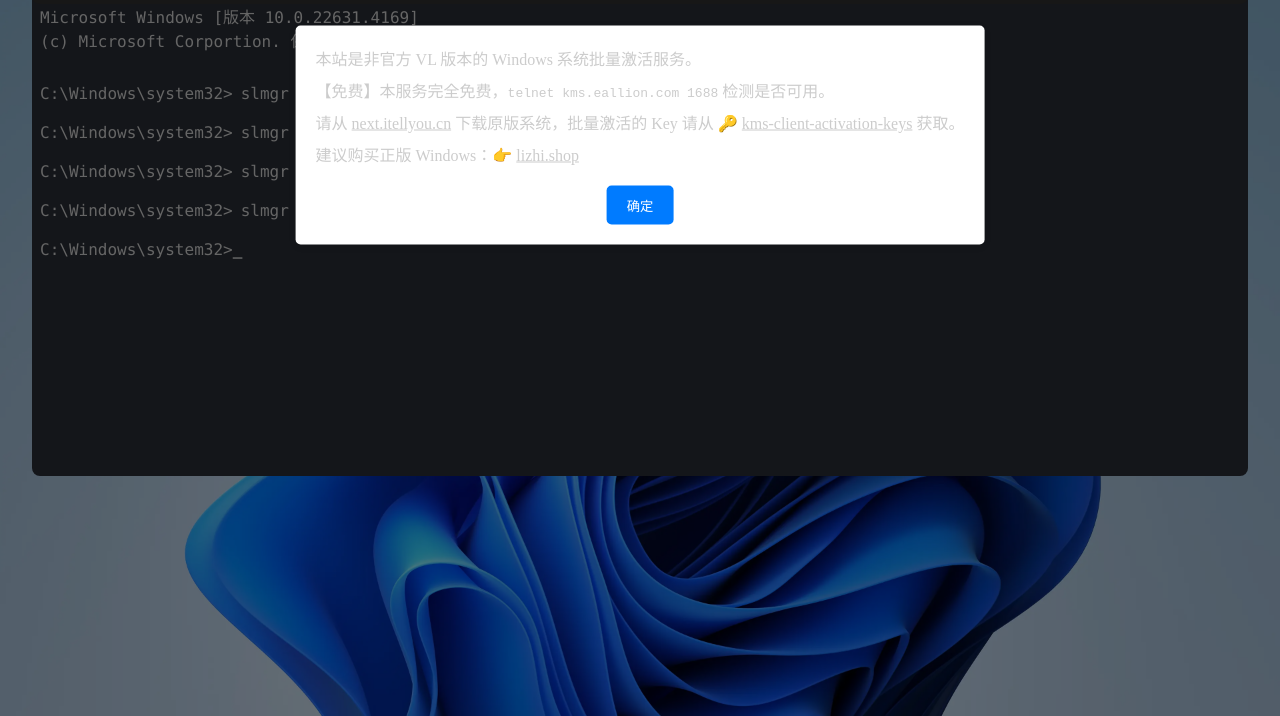
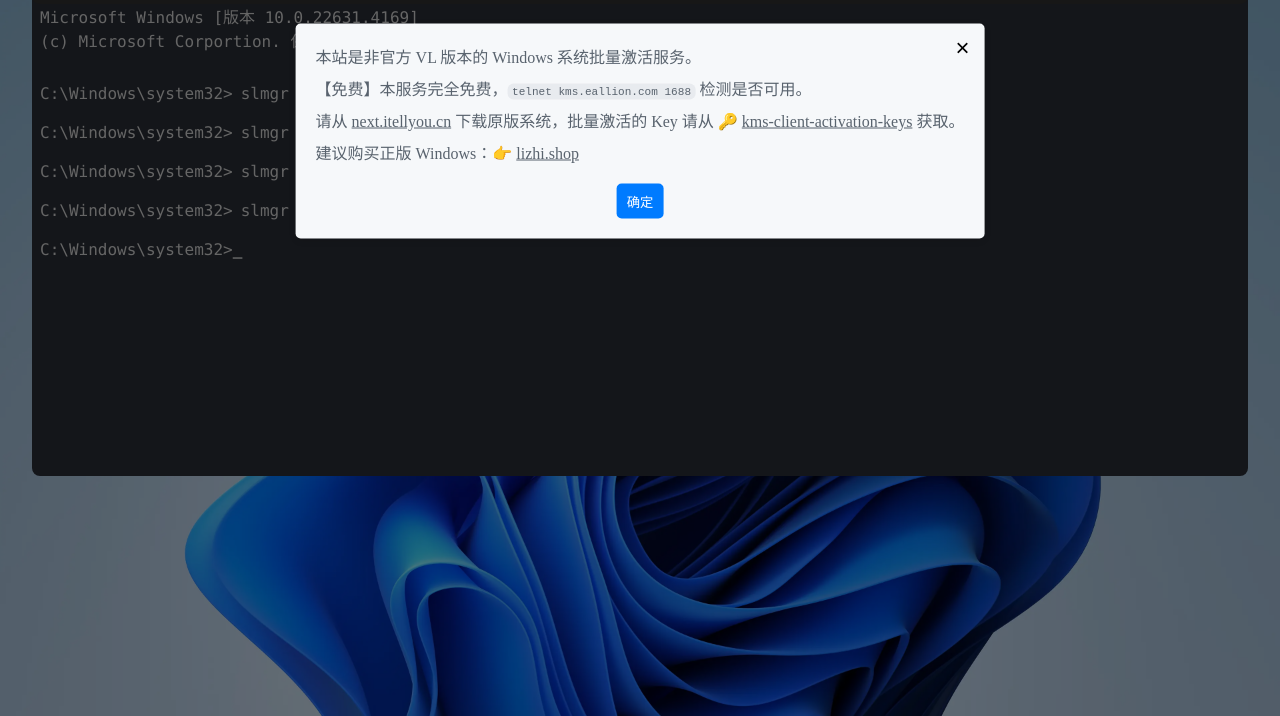
Before and after one commit to eallion/kms, a plain HTML site: page index.html in a window 1280 px wide. Shown: the part 84-800 px from the top of the page. Drawn offline with Linux system fonts and the light colour scheme.

Commit message:
style: close button

```diff
--- a/assets/script.js
+++ b/assets/script.js
@@ -336,6 +336,10 @@ document.getElementById('confirmBtn').addEventListener('click', function () {
   document.getElementById('overlay').style.display = 'none';
   document.getElementById('modal').style.display = 'none';
 });
+document.getElementById('closeBtn').addEventListener('click', function () {
+  document.getElementById('overlay').style.display = 'none';
+  document.getElementById('modal').style.display = 'none';
+});
 
 function copyToClipboard(text) {
   const tempInput = document.createElement("input");
--- a/assets/style.css
+++ b/assets/style.css
@@ -337,11 +337,42 @@ textarea:focus {
   transform: translate(-50%, 50%);
   width: auto;
   padding: 20px;
-  background-color: white;
+  background-color: #f6f8fa;
   border-radius: 5px;
   box-shadow: 0 2px 10px rgba(0, 0, 0, 0.1);
   z-index: 1001;
   text-align: center;
+}
+
+/* 确定按钮 */
+.confirm-button {
+  margin-top: 20px;
+  padding: 8px 10px;
+  background-color: #007BFF;
+  color: white;
+  border: none;
+  border-radius: 5px;
+  cursor: pointer;
+}
+
+.confirm-button:hover {
+  background-color: #0056b3;
+}
+
+/* 关闭按钮 */
+.close-button {
+  position: absolute;
+  top: 10px;
+  right: 15px;
+  background: none;
+  border: none;
+  font-size: 24px;
+  cursor: pointer;
+  color: #000;
+}
+
+.close-button:hover {
+  color: #ff0000;
 }
 
 .modal-content {
@@ -353,22 +384,18 @@ textarea:focus {
 
 .modal-content p {
   white-space: nowrap;
+  color: #59636e;
 }
 
-/* 确定按钮 */
-.modal button {
-  margin-top: 20px;
-  padding: 10px 20px;
-  background-color: #007BFF;
-  color: white;
-  border: none;
-  border-radius: 5px;
-  cursor: pointer;
+.modal-content p code {
+  padding: .2em .4em;
+  margin: 0;
+  font-size: 85%;
+  white-space: break-spaces;
+  background-color: #818b981f;
+  border-radius: 6px;
 }
 
-.modal button:hover {
-  background-color: #0056b3;
-}
 
 @media (max-width: 1366px) {
 
--- a/index.html
+++ b/index.html
@@ -12,6 +12,7 @@
 
     <!-- 提示信息框 -->
     <div class="modal" id="modal">
+        <button class="close-button" type="button" id="closeBtn">&times;</button>
         <div class="modal-content">
           <p>本站是非官方 VL 版本的 Windows 系统批量激活服务。</p>
           <p>【免费】本服务完全免费，<code>telnet kms.eallion.com 1688</code> 检测是否可用。</p>
@@ -21,7 +22,7 @@
           <p>建议购买正版 Windows：👉 <a href="https://lizhi.shop/site/products/id/642?cid=1ad8oejz"
             target="_blank" rel="noopener noreferrer" title="正版 Windows" alt="正版 Windows">lizhi.shop</a></p>
       </div>
-      <button id="confirmBtn" type="button">确定</button>
+      <button id="confirmBtn" class="confirm-button" type="button">确定</button>
     </div>
 
     <div class="terminal">
```
Also changed, not shown: office.html (+2 -1 lines).
